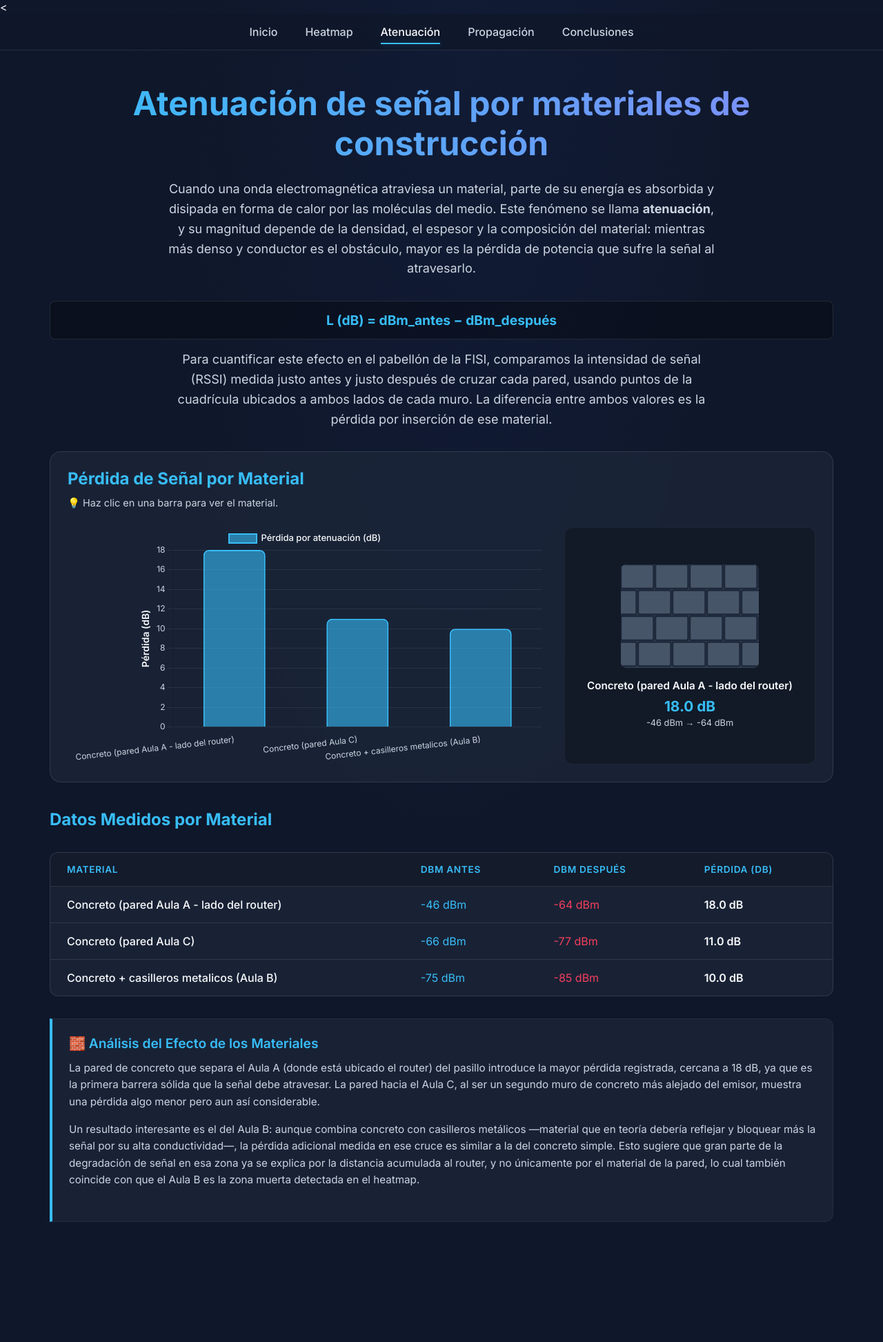
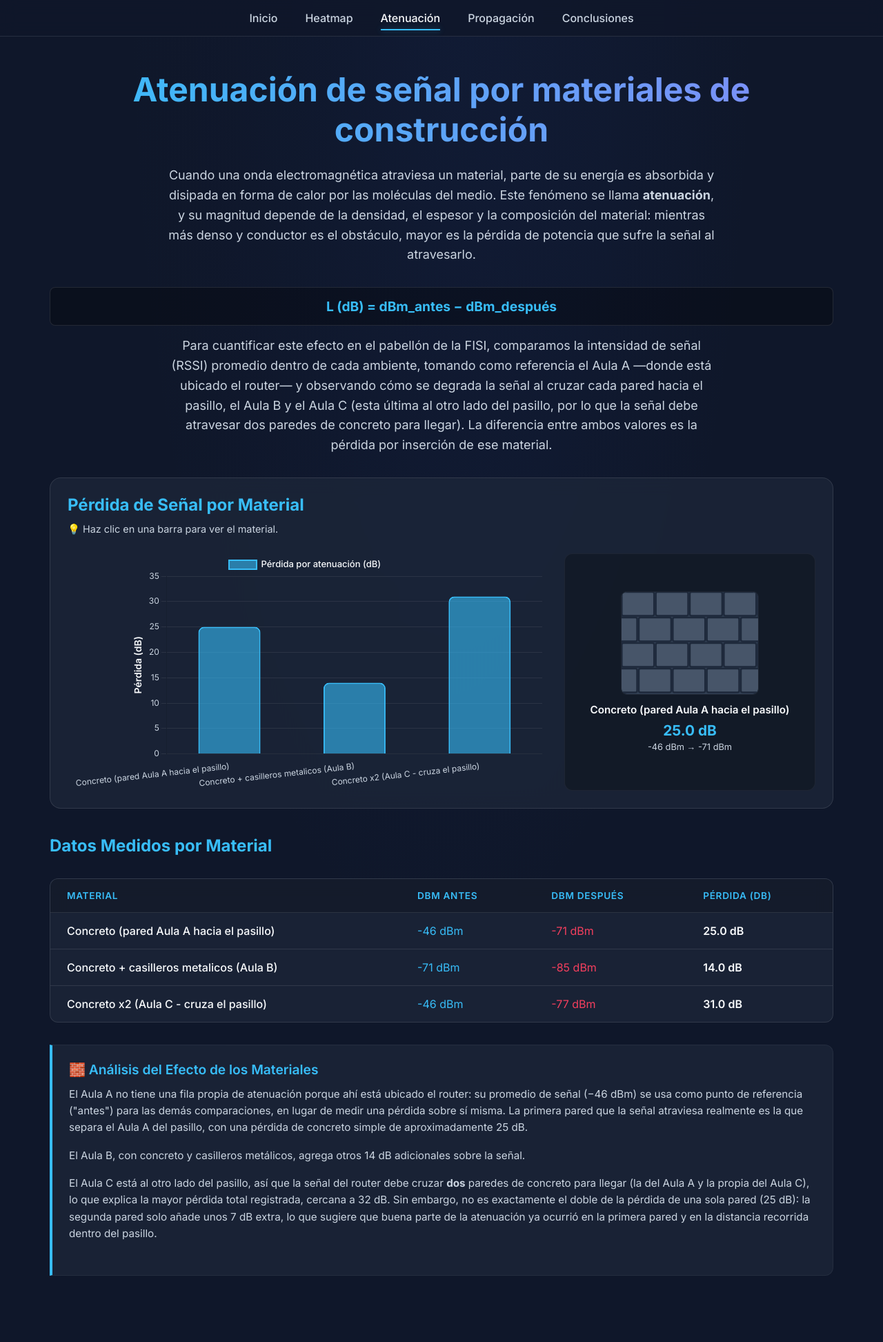
Before and after one commit to bruno260207/proyecto-wifi, a Flask app: page /atenuacion in a window 1280 px wide. Shown: the whole page at 69% size. Before the commit the page ends 1771 px from the top, so only its background shows below. Run offline with Flask 3, Linux system fonts and the light colour scheme.

Commit message:
Integrante 3 Atenuación imagenes

```diff
--- a/data/atenuacion.csv
+++ b/data/atenuacion.csv
@@ -1,4 +1,4 @@
 material,dbm_antes,dbm_despues
-Concreto (pared Aula A - lado del router),-46,-64
-Concreto (pared Aula C),-66,-77
-Concreto + casilleros metalicos (Aula B),-75,-85
+Concreto (pared Aula A hacia el pasillo),-46,-71
+Concreto + casilleros metalicos (Aula B),-71,-85
+Concreto x2 (Aula C - cruza el pasillo),-46,-77
--- a/static/js/atenuacion.js
+++ b/static/js/atenuacion.js
@@ -40,6 +40,34 @@ function obtenerIlustracionSVG(nombreMaterial) {
     <svg viewBox="0 0 160 120" xmlns="http://www.w3.org/2000/svg" style="width:100%; max-width:200px; border-radius:8px;">
         ${bloquesConcreto}
     </svg>`;
+}
+
+// --- Mapeo de material -> foto real subida por el equipo ---
+function obtenerFotoMaterial(nombreMaterial) {
+    const texto = nombreMaterial.toLowerCase();
+    if (texto.includes('casillero') || texto.includes('metal')) {
+        return '/static/images/material_aula_b_casilleros.jpeg';
+    }
+    if (texto.includes('aula c')) {
+        return '/static/images/material_aula_c_concreto.jpeg';
+    }
+    return '/static/images/material_aula_a_concreto.jpeg'; // Aula A (default / router)
+}
+
+// --- Construye la tarjeta con efecto flip: SVG de frente, foto real al voltear ---
+function construirTarjetaMaterial(nombreMaterial) {
+    return `
+        <div class="flip-card">
+            <div class="flip-card-inner">
+                <div class="flip-card-front">
+                    ${obtenerIlustracionSVG(nombreMaterial)}
+                </div>
+                <div class="flip-card-back">
+                    <img src="${obtenerFotoMaterial(nombreMaterial)}" alt="${nombreMaterial}">
+                </div>
+            </div>
+        </div>
+    `;
 }
 
 document.addEventListener('DOMContentLoaded', async () => {
@@ -85,10 +113,10 @@ document.addEventListener('DOMContentLoaded', async () => {
             const perdida = Number(fila.perdida_db).toFixed(1);
 
             panelContenido.innerHTML = `
-                <div style="display:flex; justify-content:center; margin-bottom:1rem;">
-                    ${obtenerIlustracionSVG(fila.material)}
+                <div style="display:flex; justify-content:center; margin-bottom:0.5rem;">
+                    ${construirTarjetaMaterial(fila.material)}
                 </div>
-                <div style="font-weight:600; color:var(--text-main); font-size:0.95rem; margin-bottom:0.5rem;">
+                <div style="font-weight:600; color:var(--text-main); font-size:0.95rem; margin-bottom:0.5rem; margin-top:0.75rem;">
                     ${fila.material}
                 </div>
                 <div style="color: var(--primary-color); font-weight:700; font-size:1.3rem;">
--- a/templates/atenuacion.html
+++ b/templates/atenuacion.html
@@ -1,4 +1,4 @@
-<<!DOCTYPE html>
+<!DOCTYPE html>
 <html lang="es">
 <head>
     <meta charset="UTF-8">
@@ -6,6 +6,50 @@
     <title>Análisis WiFi - Atenuación</title>
     <link rel="stylesheet" href="{{ url_for('static', filename='css/estilo.css') }}">
     <script src="https://cdn.jsdelivr.net/npm/chart.js"></script>
+    <style>
+        /* Estilos exclusivos de esta página (Atenuación) para la tarjeta con efecto flip.
+           No tocan estilo.css compartido, así que no afectan a las demás páginas. */
+        .flip-card {
+            width: 100%;
+            max-width: 200px;
+            margin: 0 auto;
+            perspective: 1000px;
+        }
+        .flip-card-inner {
+            position: relative;
+            width: 100%;
+            padding-top: 75%; /* mantiene proporción 4:3 como el SVG */
+            transition: transform 0.7s cubic-bezier(0.4, 0.2, 0.2, 1);
+            transform-style: preserve-3d;
+            cursor: pointer;
+        }
+        .flip-card:hover .flip-card-inner {
+            transform: rotateY(180deg);
+        }
+        .flip-card-front, .flip-card-back {
+            position: absolute;
+            top: 0; left: 0;
+            width: 100%; height: 100%;
+            backface-visibility: hidden;
+            border-radius: 8px;
+            overflow: hidden;
+            border: 1px solid var(--glass-border);
+        }
+        .flip-card-front svg {
+            width: 100%;
+            height: 100%;
+            display: block;
+        }
+        .flip-card-back {
+            transform: rotateY(180deg);
+        }
+        .flip-card-back img {
+            width: 100%;
+            height: 100%;
+            object-fit: cover;
+            display: block;
+        }
+    </style>
 </head>
 <body>
 
@@ -30,7 +74,7 @@
                 <code style="color: var(--primary-color); font-size: 1.2rem; font-weight: bold;">L (dB) = dBm_antes − dBm_después</code>
             </div>
             <p>
-                Para cuantificar este efecto en el pabellón de la FISI, comparamos la intensidad de señal (RSSI) medida justo antes y justo después de cruzar cada pared, usando puntos de la cuadrícula ubicados a ambos lados de cada muro. La diferencia entre ambos valores es la pérdida por inserción de ese material.
+                Para cuantificar este efecto en el pabellón de la FISI, comparamos la intensidad de señal (RSSI) promedio dentro de cada ambiente, tomando como referencia el Aula A —donde está ubicado el router— y observando cómo se degrada la señal al cruzar cada pared hacia el pasillo, el Aula B y el Aula C (esta última al otro lado del pasillo, por lo que la señal debe atravesar dos paredes de concreto para llegar). La diferencia entre ambos valores es la pérdida por inserción de ese material.
             </p>
         </section>
 
@@ -75,10 +119,13 @@
                     🧱 Análisis del Efecto de los Materiales
                 </h3>
                 <p style="color: var(--text-muted); line-height: 1.6; font-size: 0.95rem; margin-bottom: 1rem;">
-                    La pared de concreto que separa el Aula A (donde está ubicado el router) del pasillo introduce la mayor pérdida registrada, cercana a 18 dB, ya que es la primera barrera sólida que la señal debe atravesar. La pared hacia el Aula C, al ser un segundo muro de concreto más alejado del emisor, muestra una pérdida algo menor pero aun así considerable.
+                    El Aula A no tiene una fila propia de atenuación porque ahí está ubicado el router: su promedio de señal (−46 dBm) se usa como punto de referencia ("antes") para las demás comparaciones, en lugar de medir una pérdida sobre sí misma. La primera pared que la señal atraviesa realmente es la que separa el Aula A del pasillo, con una pérdida de concreto simple de aproximadamente 25 dB.
+                </p>
+                <p style="color: var(--text-muted); line-height: 1.6; font-size: 0.95rem; margin-bottom: 1rem;">
+                    El Aula B, con concreto y casilleros metálicos, agrega otros 14 dB adicionales sobre la señal.
                 </p>
                 <p style="color: var(--text-muted); line-height: 1.6; font-size: 0.95rem;">
-                    Un resultado interesante es el del Aula B: aunque combina concreto con casilleros metálicos —material que en teoría debería reflejar y bloquear más la señal por su alta conductividad—, la pérdida adicional medida en ese cruce es similar a la del concreto simple. Esto sugiere que gran parte de la degradación de señal en esa zona ya se explica por la distancia acumulada al router, y no únicamente por el material de la pared, lo cual también coincide con que el Aula B es la zona muerta detectada en el heatmap.
+                    El Aula C está al otro lado del pasillo, así que la señal del router debe cruzar <strong>dos</strong> paredes de concreto para llegar (la del Aula A y la propia del Aula C), lo que explica la mayor pérdida total registrada, cercana a 32 dB. Sin embargo, no es exactamente el doble de la pérdida de una sola pared (25 dB): la segunda pared solo añade unos 7 dB extra, lo que sugiere que buena parte de la atenuación ya ocurrió en la primera pared y en la distancia recorrida dentro del pasillo.
                 </p>
             </div>
         </section>
```
Also changed, not shown: static/images/material_aula_a_concreto.jpeg (added), static/images/material_aula_b_casilleros.jpeg (added), static/images/material_aula_c_concreto.jpeg (added).
